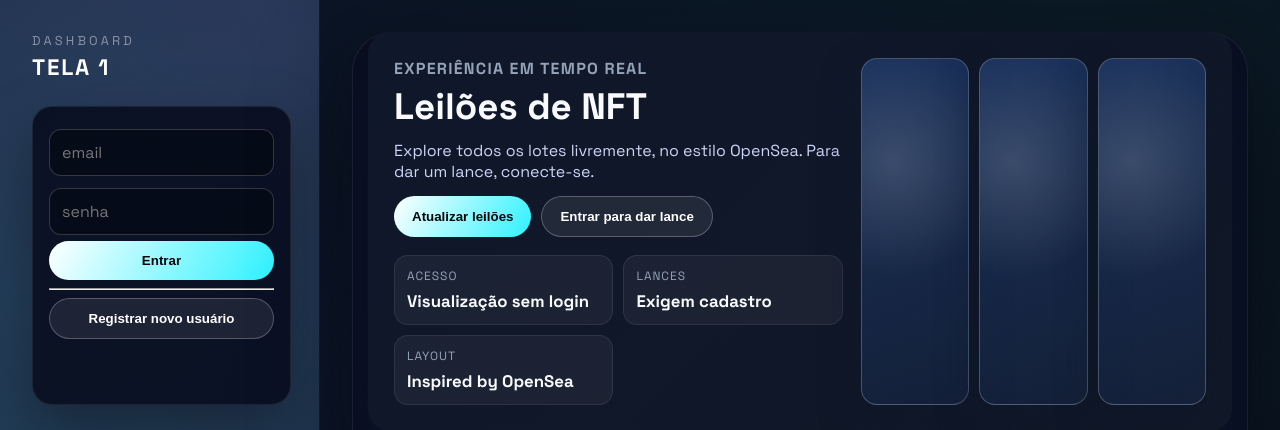
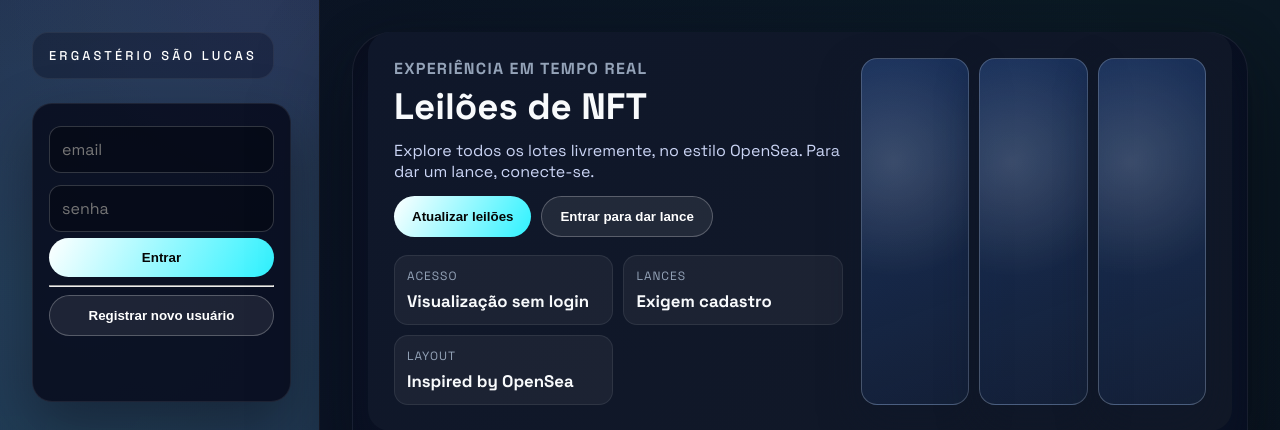
Before and after one commit to aquinomartins/distribuido, a PHP site: page / in a window 1280 px wide. Shown: the top 430 px of the page. Run offline with PHP 8.4, Linux system fonts and the light colour scheme; data comes from the database, SQL or seed files in the repository; grey boxes labelled with a size stand in for pictures from a placeholder-image service; data that the repository does not hold is empty; some libraries are stand-ins or nearby versions.

Commit message:
Atualiza título e rótulo do menu

```diff
--- a/index.html
+++ b/index.html
@@ -2,7 +2,7 @@
 <html lang="pt-br">
 <head>
   <meta charset="utf-8" />
-  <title>Tela 1 • Mercado</title>
+  <title>Mercado</title>
   <meta name="viewport" content="width=device-width, initial-scale=1" />
   <link rel="stylesheet" href="styles.css" />
 </head>
@@ -10,8 +10,7 @@
   <aside class="menu" id="appMenu">
     <div class="menu-top">
       <div class="menu-title">
-        <span class="menu-label">Dashboard</span>
-        <h3>Tela 1</h3>
+        <a class="menu-label menu-title__link" href="#">Ergastério São Lucas</a>
       </div>
       <button class="menu-toggle" id="menuToggle" type="button" aria-expanded="false" aria-controls="menuContent">
         <span class="sr-only">Alternar navegação</span>
--- a/styles.css
+++ b/styles.css
@@ -99,6 +99,8 @@
 .menu-top { display:flex; justify-content:space-between; align-items:center; gap:16px; position:relative; z-index:1; }
 .menu-title { display:flex; flex-direction:column; gap:4px; }
 .menu-label { font-size:0.8rem; letter-spacing:0.25em; text-transform:uppercase; color:var(--muted); }
+.menu-title__link { color:var(--muted); text-decoration:none; display:inline-block; }
+.menu-title__link:focus-visible { outline:2px solid var(--accent); outline-offset:4px; }
 .menu-content { margin-top:24px; display:flex; flex-direction:column; gap:28px; position:relative; z-index:1; }
 .menu-nav__hint { margin:0 0 8px; font-size:0.75rem; color:var(--muted); text-transform:uppercase; letter-spacing:0.4em; }
 .menu-toggle { display:none; width:48px; height:48px; border-radius:14px; border:1px solid rgba(255,255,255,0.35); background:rgba(5,9,20,0.7); cursor:pointer; padding:0; align-items:center; justify-content:center; box-shadow:0 15px 30px rgba(0,0,0,0.35); }
```
